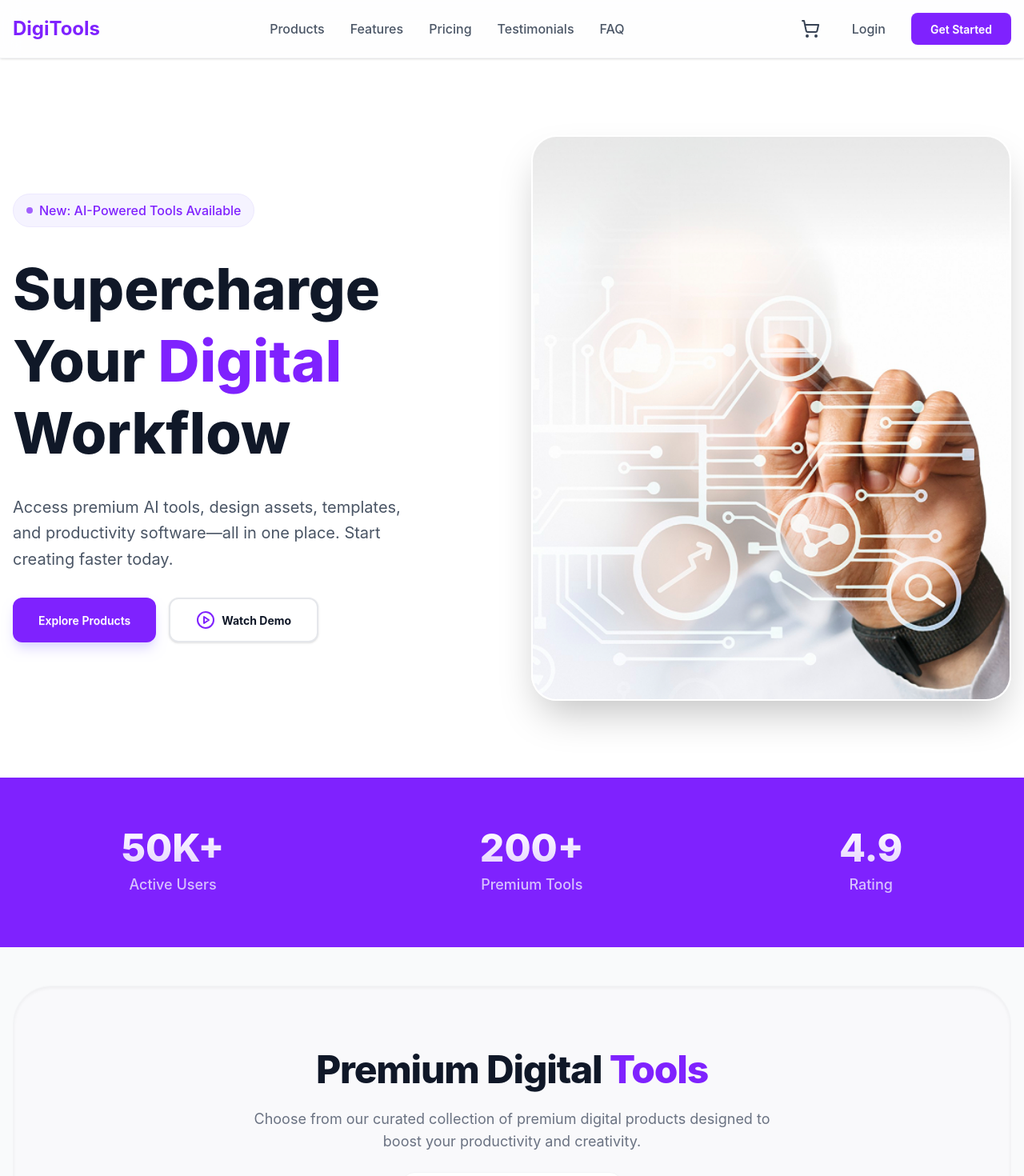
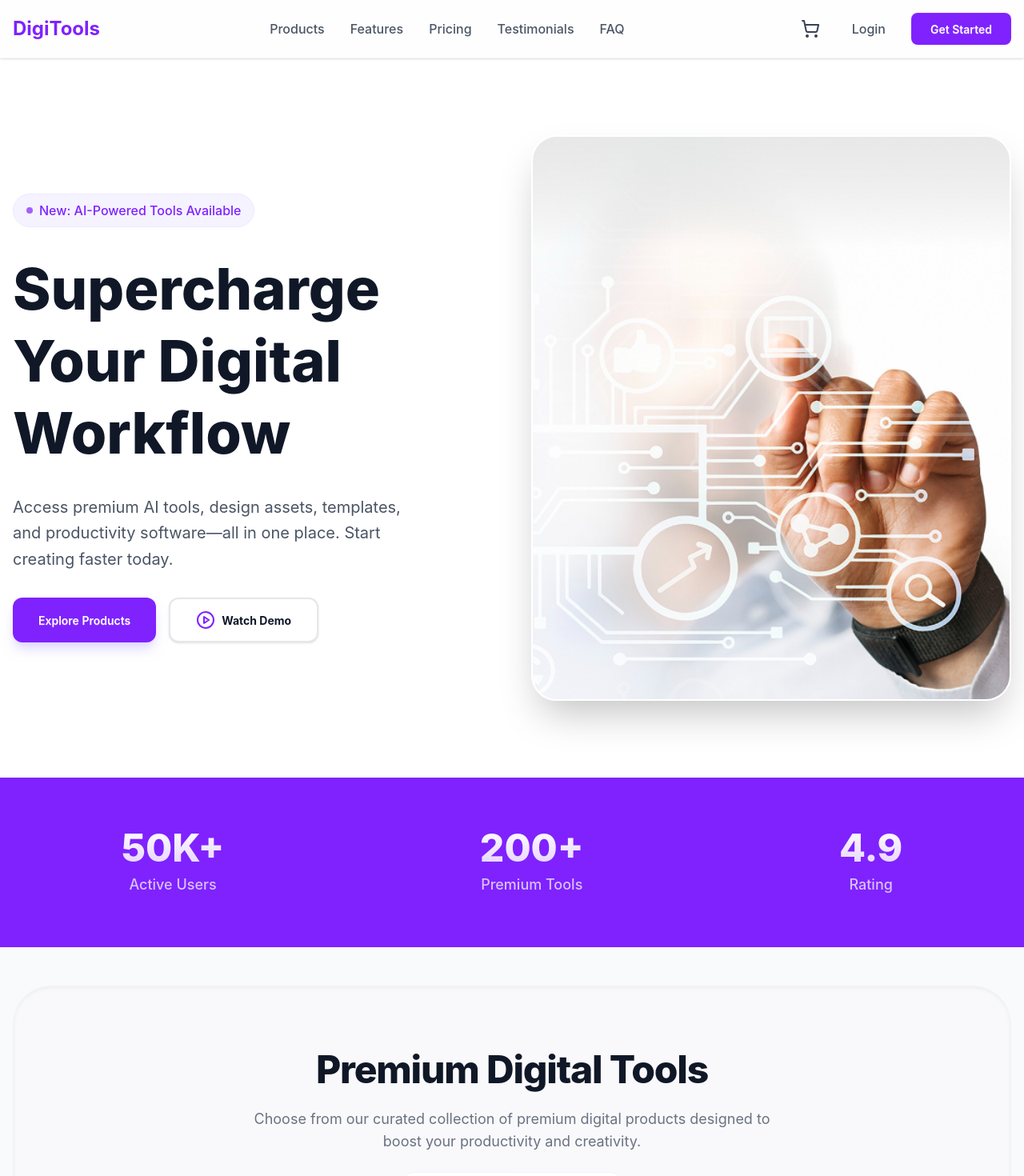
Before and after one commit to syfulsharif/digitools, a React (Vite) app: page / in a window 1280 px wide. Shown: the top 1470 px of the page at 80% size. Built offline with nearby package versions, Linux system fonts and the light colour scheme.

Commit message:
making design changes

```diff
--- a/src/components/Hero.jsx
+++ b/src/components/Hero.jsx
@@ -10,7 +10,7 @@ const Hero = () => {
             New: AI-Powered Tools Available
           </div>
           <h1 className="text-5xl md:text-7xl font-extrabold text-gray-900 leading-tight">
-            Supercharge Your <span className="text-violet-600">Digital</span> Workflow
+            Supercharge Your Digital Workflow
           </h1>
           <p className="text-xl text-gray-600 leading-relaxed max-w-lg">
             Access premium AI tools, design assets, templates, and productivity software—all in one place. Start creating faster today.
--- a/src/components/MainSection.jsx
+++ b/src/components/MainSection.jsx
@@ -6,7 +6,7 @@ const MainSection = ({ activeTab, setActiveTab, products, cart, addToCart, remov
     <section className="py-20 bg-gray-50/50 rounded-[48px] px-8 md:px-16 shadow-inner border border-gray-100">
       <div className="text-center space-y-6 mb-16">
         <h2 className="text-4xl md:text-5xl font-extrabold text-gray-900 tracking-tight">
-          Premium Digital <span className="text-violet-600">Tools</span>
+          Premium Digital Tools
         </h2>
         <p className="text-lg text-gray-500 max-w-2xl mx-auto">
           Choose from our curated collection of premium digital products designed to boost your productivity and creativity.
@@ -15,21 +15,19 @@ const MainSection = ({ activeTab, setActiveTab, products, cart, addToCart, remov
         <div className="inline-flex bg-white p-2 rounded-2xl shadow-xl shadow-violet-100 border border-gray-100">
           <button
             onClick={() => setActiveTab('products')}
-            className={`px-8 py-3 rounded-xl font-bold transition-all duration-300 ${
-              activeTab === 'products'
+            className={`px-8 py-3 rounded-xl font-bold transition-all duration-300 ${activeTab === 'products'
                 ? 'bg-violet-600 text-white shadow-lg shadow-violet-200'
                 : 'text-gray-500 hover:text-violet-600 hover:bg-violet-50'
-            }`}
+              }`}
           >
             Products
           </button>
           <button
             onClick={() => setActiveTab('cart')}
-            className={`px-8 py-3 rounded-xl font-bold transition-all duration-300 flex items-center gap-2 ${
-              activeTab === 'cart'
+            className={`px-8 py-3 rounded-xl font-bold transition-all duration-300 flex items-center gap-2 ${activeTab === 'cart'
                 ? 'bg-violet-600 text-white shadow-lg shadow-violet-200'
                 : 'text-gray-500 hover:text-violet-600 hover:bg-violet-50'
-            }`}
+              }`}
           >
             Cart ({cart.length})
           </button>
```
